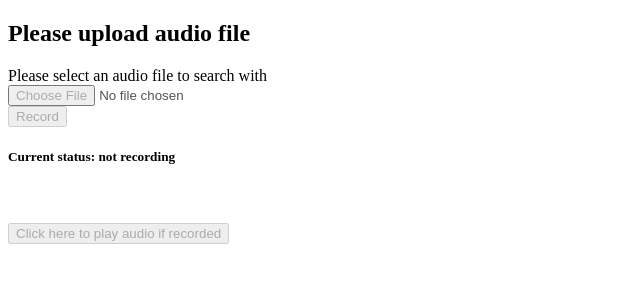
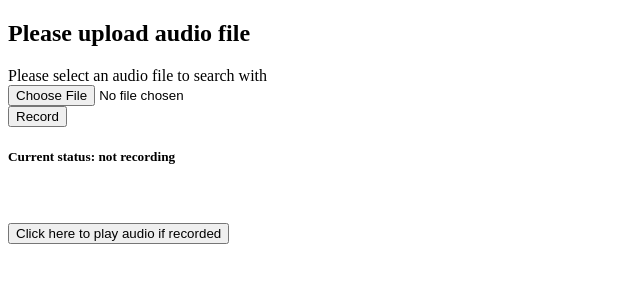
Before and after one commit to ArpitLinux/ShazamMovies, a React (Create React App) app in the folder frontend/: page / in a window 1280 px wide. Shown: the top 300 px of the page, without its empty margins (0-640 px from the left). Built offline with nearby package versions, Linux system fonts and the light colour scheme.

Commit message:
Added error cases in backend and frontend is functional

```diff
--- a/frontend/src/App.js
+++ b/frontend/src/App.js
@@ -2,13 +2,14 @@ import React, { useState } from 'react';
 import axios from "axios"
 
 
-function RecordingButton({DisableButtons, setDisableButtons, setAudioURL, filetoBase64}) {
+function RecordingButton({DisableButtons, setDisableButtons, setAudioURL, filetoBase64, setRecording}) {
 
   function startRecording() {
     navigator.mediaDevices.getUserMedia({ audio: true })
     .then(stream => {
       let mediaRecorder = new MediaRecorder(stream);
       setDisableButtons(true)
+      setRecording(true)
       mediaRecorder.start();
 
       let audioChunks = [];
@@ -24,6 +25,8 @@ function RecordingButton({DisableButtons, setDisableButtons, setAudioURL, fileto
         var newFileReader = new FileReader();
         newFileReader.readAsArrayBuffer(audioBlob)
         filetoBase64(newFileReader)
+        setDisableButtons(false)
+        setRecording(false)
       });
 
       setTimeout(() => {
@@ -61,15 +64,16 @@ function RecordingStatus({Recording}) {
     }
 }
 
-function UploadFile({DisableButtons, setDisableButtons, setFile, filetoBase64}) {
-  setDisableButtons(true)
+function UploadFile({DisableButtons, setDisableButtons, setFile, filetoBase64, setAudioURL}) {
 
   function selectFile(event) {
+    setDisableButtons(true)
     let chosenFile = event.target.files[0]
     setFile(chosenFile)
 
     var fileReader = new FileReader();
     fileReader.readAsArrayBuffer(chosenFile);
+    setAudioURL(new Audio(URL.createObjectURL(event.target.files[0])))
     filetoBase64(fileReader)
   }
 
@@ -78,7 +82,9 @@ function UploadFile({DisableButtons, setDisableButtons, setFile, filetoBase64})
       <input disabled type="file" name="file" id="file" />
     )
   } else {
-    <input onChange={selectFile}  type="file" name="file" id="file" />
+    return (
+      <input onChange={selectFile}  type="file" name="file" id="file" />
+    )
   }
 }
 
@@ -137,6 +143,7 @@ function App() {
   const [DisableButtons, setDisableButtons] = useState(false)
   const [AudioURL, setAudioURL] = useState(false)
   const [File, setFile] = useState("")
+  const [Recording, setRecording] = useState(false)
 
   const [SongName, setSongName] = useState(false)
   const [Data, setData] = useState([])
@@ -165,10 +172,8 @@ function App() {
           base64 = btoa(
             sbuint8.reduce((data, byte) => data + String.fromCharCode(byte))
           );
-
           const datatoSend = {"base64": base64}
-      await axios.post("http://localhost:3000/base64file", datatoSend).then(function(response) {
-        console.log(response.data.Data.items)
+      await axios.post("http://localhost:8000/base64file", datatoSend).then(function(response) {
         if (response.data.Err) {
           setErr(`Error: ${response.data.Err}`)
 
@@ -202,14 +207,15 @@ function App() {
     <div>
       <section>
       <header>
+      <h1>{Err}</h1>
         <SongTitle SongName={SongName} />
-        <label for="file">Please select an audio file to search with</label>
+        <label htmlFor="file">Please select an audio file to search with</label>
         <br />
-        <UploadFile DisableButtons={DisableButtons} setDisableButtons={setDisableButtons} setFile={setFile} filetoBase64={filetoBase64} />
+        <UploadFile setAudioURL={setAudioURL} DisableButtons={DisableButtons} setDisableButtons={setDisableButtons} setFile={setFile} filetoBase64={filetoBase64} />
         <br />
 
-        <RecordingButton DisableButtons={DisableButtons} setDisableButtons={setDisableButtons} setAudioURL={setAudioURL} filetoBase64={filetoBase64}  />
-        <RecordingStatus />
+        <RecordingButton setRecording={setRecording} DisableButtons={DisableButtons} setDisableButtons={setDisableButtons} setAudioURL={setAudioURL} filetoBase64={filetoBase64}  />
+        <RecordingStatus Recording={Recording} />
 
         <br />
         <br />
```
Also changed, not shown: 1 other file (tests, documents, lock files or other folders).
